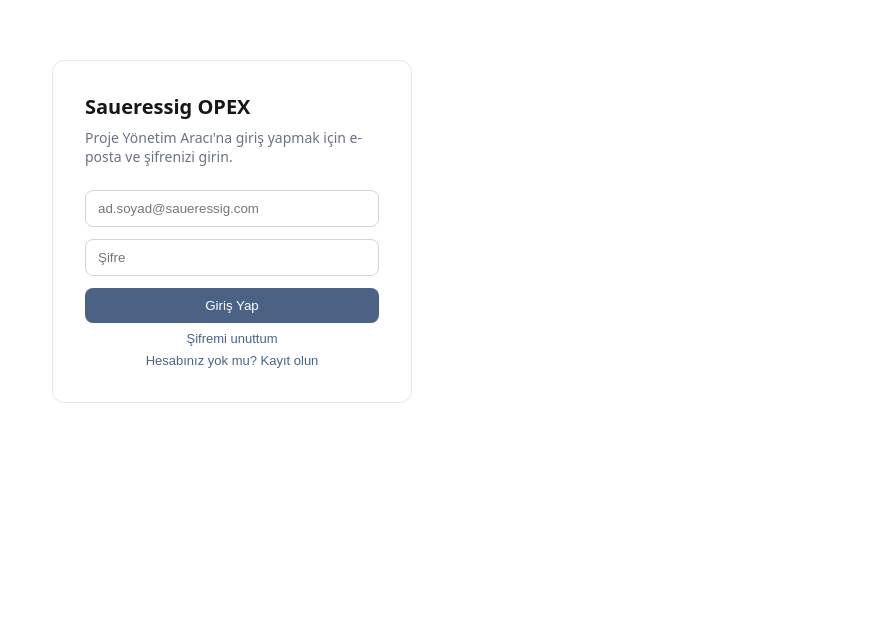
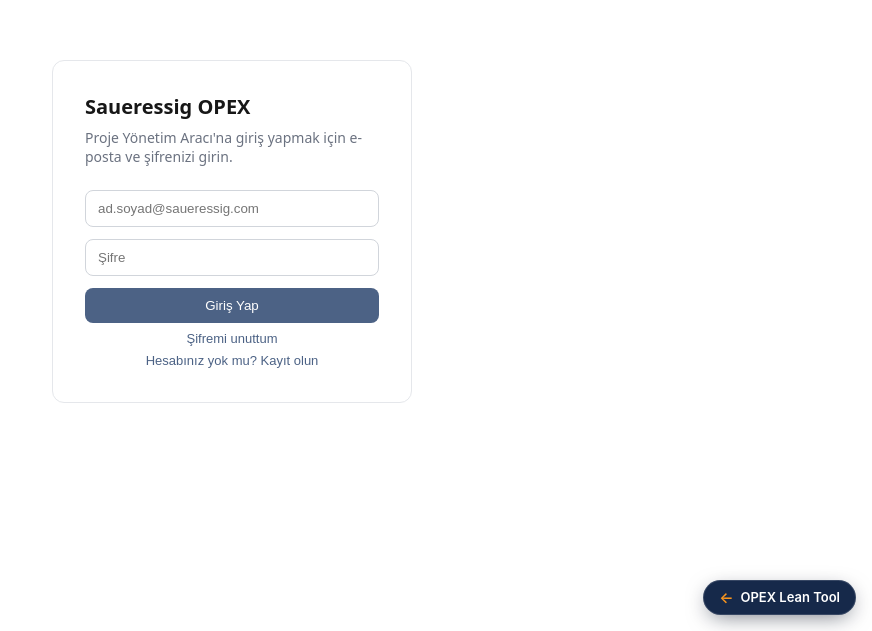
Before and after one commit to bahadirgokturk/LEAN_TOOL, a Next.js app: page /login in a window 1280 px wide. Shown: the part 169-800 px from the top of the page, without its empty margins (408-1280 px from the left). Built offline with nearby package versions, Linux system fonts and the light colour scheme.

Commit message:
PM login sayfasina (/login) da hub donus butonu eklendi
Middleware girissiz /app'i /login'e yonlendiriyor; buton /app'te vardi ama
/login ayri sayfa oldugundan gorunmuyordu.

Co-Authored-By: Claude Opus 4.8 <noreply@anthropic.com>

```diff
--- a/src/app/login/page.tsx
+++ b/src/app/login/page.tsx
@@ -3,6 +3,7 @@
 import { useState } from "react";
 import { useRouter } from "next/navigation";
 import { createClient } from "@/lib/supabase/client";
+import { HubBackLink } from "../_components/HubBackLink";
 
 type Mode = "sign-in" | "sign-up" | "forgot-password";
 type Status = "idle" | "loading" | "confirm-sent" | "reset-sent" | "error";
@@ -107,6 +108,7 @@ export default function LoginPage() {
 
   return (
     <div style={{ display: "flex", minHeight: "100vh", alignItems: "center", justifyContent: "center", fontFamily: "system-ui, sans-serif" }}>
+      <HubBackLink />
       <div style={{ width: 360, padding: 32, border: "1px solid #e5e7eb", borderRadius: 12 }}>
         <h1 style={{ fontSize: 20, fontWeight: 600, marginBottom: 8 }}>Saueressig OPEX</h1>
         <p style={{ fontSize: 14, color: "#6b7280", marginBottom: 24 }}>
```
